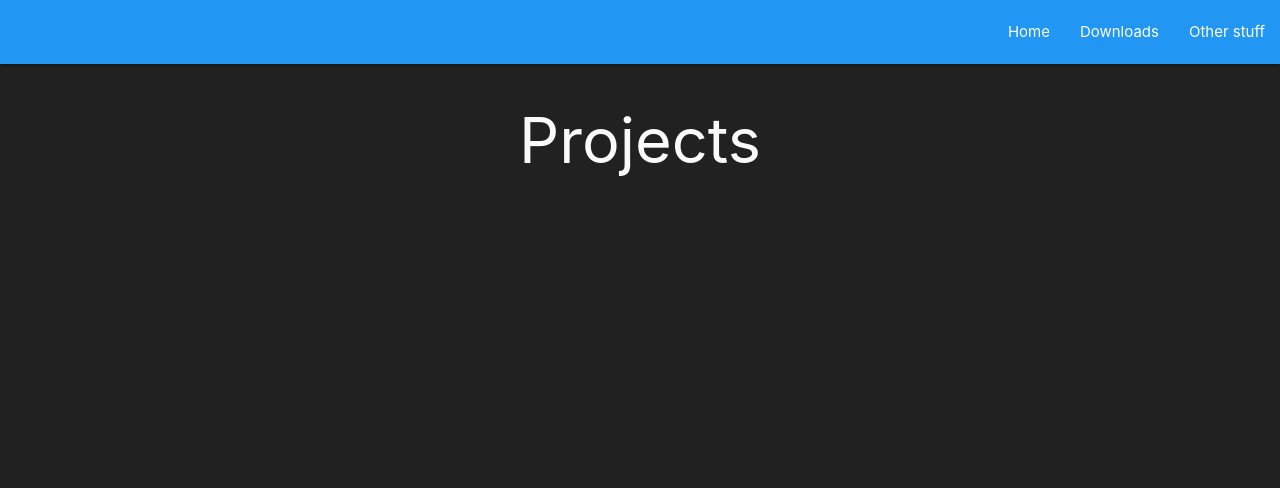
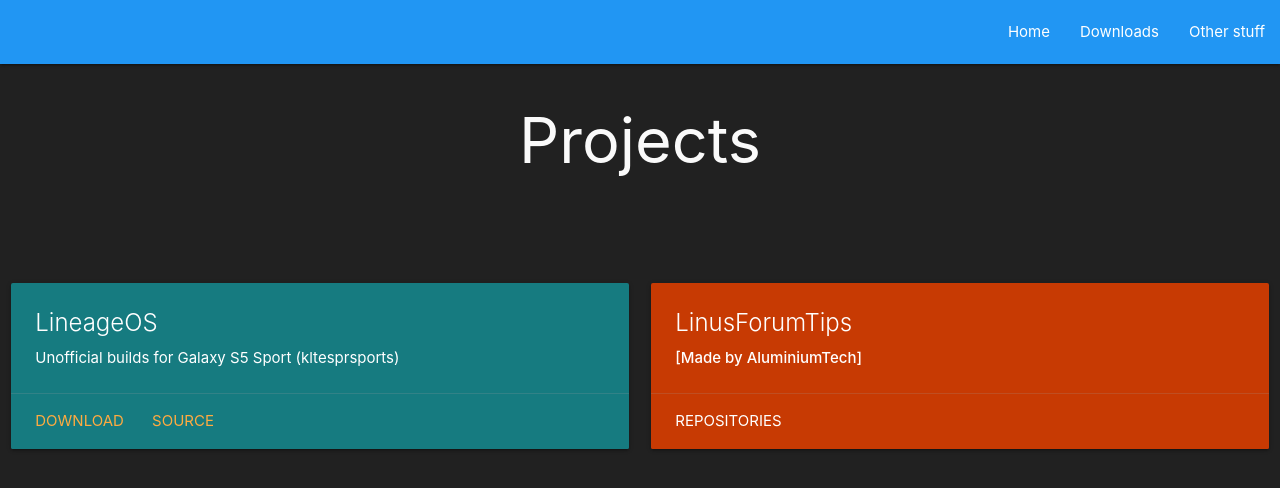
Before and after one commit to entriphy/evilarceus.github.io, a plain HTML site: page index.html in a window 1280 px wide. Drawn offline with nearby package versions, Linux system fonts and the light colour scheme.

Commit message:
Created cards for different projects

```diff
--- a/css/style.css
+++ b/css/style.css
@@ -7,9 +7,29 @@
 h1 {
 	color: #FAFAFA;
 	transition: color 0.25s;
+	margin-bottom: 100px;
 }
 
 h1:hover {
 	color: #2196F3;
 	transition: color 0.25s;
 }
+
+.lineage {
+	background-color:#167B80;
+}
+
+.linus {
+	background-color:#C73A03
+}
+
+.lineageos {
+	margin-left: 50%;
+	display: block;
+    margin: auto;
+}
+
+.icon {
+	width: 25px;
+	height: 25px;
+}
--- a/index.html
+++ b/index.html
@@ -24,7 +24,36 @@
 	</div>
   </nav>
 
-<h1 align=center>Projects</h1>
+  <h1 align="center">Projects</h1>
+
+<div class="row lineageos">
+	<div class="col s12 m6">
+		<div class="card lineage darken-1">
+			<div class="card-content white-text">
+				<span class="card-title">LineageOS</span>
+				<p>Unofficial builds for Galaxy S5 Sport (kltesprsports)</p>
+          	</div>
+       <div class="card-action">
+		   <a href="#">Download</a>
+		   <a href="https://github.com/evilarceus/android_device_samsung_kltesprsports">Source</a>
+       </div>
+      </div>
+  </div>
+
+  <div class="col s12 m6">
+		<div class="card linus darken-1">
+			<div class="card-content white-text">
+				<span class="card-title">LinusForumTips</span>
+				<p><strong>[Made by AluminiumTech] </strong></p>
+          	</div>
+       <div class="card-action">
+           <a href="https://github.com/LinusForumTips" class="white-text">Repositories</a>
+       </div>
+      </div>
+  </div>
+</div>
+
+
 
 </body>
 </html>
```
